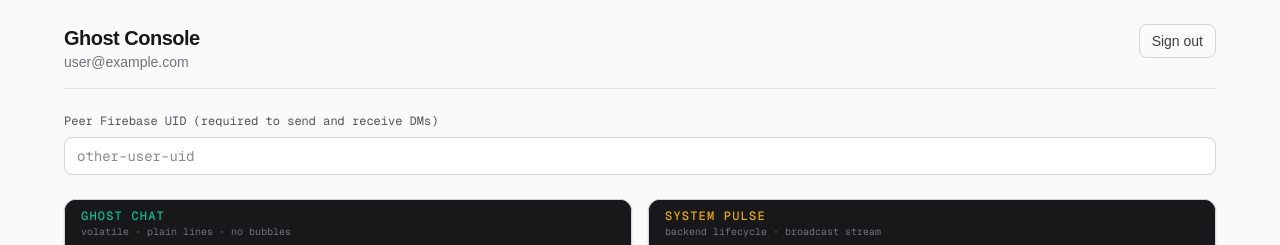
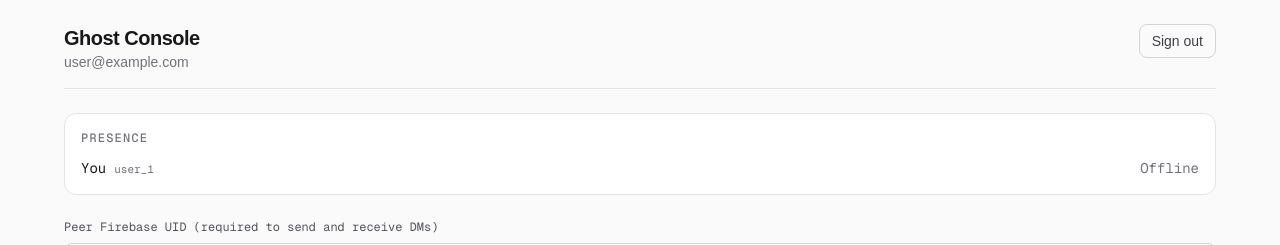
Before and after one commit to Abdelrahmann-Abdelrassoul/Hybrid-Ephemeral-Messenger, a Next.js app in the folder frontend/: page /console in a window 1280 px wide. Shown: the top 245 px of the page. Built offline with nearby package versions, Linux system fonts and the light colour scheme; no server answers; sample sign-in values are in the browser's storage.

Commit message:
Display Active/Offline in Frontend

```diff
--- a/frontend/src/app/console/page.tsx
+++ b/frontend/src/app/console/page.tsx
@@ -1,6 +1,6 @@
 "use client";
 
-import { useEffect, useState } from "react";
+import { useEffect, useMemo, useState } from "react";
 import { onAuthStateChanged, signOut } from "firebase/auth";
 import { useRouter } from "next/navigation";
 import { auth } from "@/src/lib/firebase";
@@ -13,9 +13,30 @@ export default function GhostConsolePage() {
   const [ready, setReady] = useState(false);
   const [label, setLabel] = useState<string | null>(null);
 
-  const { peerUid, setPeerUid, messages, socketReady, sendMessage, peerOk, logs } = useGhostChatSocket({
-    enabled: ready,
-  });
+  const { peerUid, setPeerUid, messages, socketReady, sendMessage, peerOk, logs, presenceByUid, presenceLabelByUid, selfUid } =
+    useGhostChatSocket({
+      enabled: ready,
+    });
+
+  const presenceRoster = useMemo(() => {
+    const peer = peerUid.trim();
+    const rows: { uid: string; label: string; isActive: boolean }[] = [];
+    if (selfUid) {
+      rows.push({
+        uid: selfUid,
+        label: "You",
+        isActive: presenceByUid[selfUid] ?? false,
+      });
+    }
+    if (peer && peer !== selfUid) {
+      rows.push({
+        uid: peer,
+        label: "Peer",
+        isActive: presenceByUid[peer] ?? false,
+      });
+    }
+    return rows;
+  }, [selfUid, peerUid, presenceByUid]);
 
   useEffect(() => {
     const unsub = onAuthStateChanged(auth, (user) => {
@@ -56,6 +77,46 @@ export default function GhostConsolePage() {
           </button>
         </header>
 
+        <section
+          aria-label="Presence roster"
+          className="rounded-xl border border-zinc-200 bg-white p-4 dark:border-zinc-800 dark:bg-zinc-950"
+        >
+          <h2 className="font-mono text-xs font-medium uppercase tracking-widest text-zinc-500 dark:text-zinc-400">
+            Presence
+          </h2>
+          <ul className="mt-3 flex flex-col gap-2">
+            {presenceRoster.length === 0 ? (
+              <li className="font-mono text-xs text-zinc-500">No users in roster.</li>
+            ) : (
+              presenceRoster.map((user) => (
+                <li
+                  key={user.uid}
+                  className="flex items-center justify-between gap-4 font-mono text-sm text-zinc-800 dark:text-zinc-200"
+                >
+                  <span className="min-w-0 shrink text-zinc-600 dark:text-zinc-400" title={user.uid}>
+                    <span className="text-zinc-900 dark:text-zinc-100">{user.label}</span>
+                    {presenceLabelByUid[user.uid] ? (
+                      <span className="ml-2 text-zinc-700 dark:text-zinc-300">
+                        {presenceLabelByUid[user.uid]}
+                      </span>
+                    ) : null}
+                    <span className="ml-2 break-all font-mono text-[11px] text-zinc-500">{user.uid}</span>
+                  </span>
+                  <span
+                    className={
+                      user.isActive
+                        ? "shrink-0 text-emerald-600 dark:text-emerald-400"
+                        : "shrink-0 text-zinc-500 dark:text-zinc-500"
+                    }
+                  >
+                    {user.isActive ? "Active" : "Offline"}
+                  </span>
+                </li>
+              ))
+            )}
+          </ul>
+        </section>
+
         <div className="flex flex-col gap-2">
           <label className="font-mono text-xs text-zinc-600 dark:text-zinc-400" htmlFor="peer-uid">
             Peer Firebase UID (required to send and receive DMs)
--- a/frontend/src/features/console/useGhostChatSocket.ts
+++ b/frontend/src/features/console/useGhostChatSocket.ts
@@ -15,6 +15,8 @@ export function useGhostChatSocket({ enabled }: UseGhostChatSocketOptions) {
   const [messages, setMessages] = useState<GhostChatMessage[]>([]);
   const [logs, setLogs] = useState<SystemPulseLog[]>([]);
   const [socketReady, setSocketReady] = useState(false);
+  const [presenceByUid, setPresenceByUid] = useState<Record<string, boolean>>({});
+  const [presenceLabelByUid, setPresenceLabelByUid] = useState<Record<string, string>>({});
   const socketRef = useRef<Socket | null>(null);
 
   useEffect(() => {
@@ -36,15 +38,28 @@ export function useGhostChatSocket({ enabled }: UseGhostChatSocketOptions) {
       }
       socketRef.current = socket;
 
+      const seedSelfLabel = () => {
+        const selfName =
+          user.displayName?.trim() ||
+          user.email?.trim() ||
+          (user.uid.length > 10 ? `${user.uid.slice(0, 8)}…` : user.uid);
+        setPresenceLabelByUid((prev) => ({ ...prev, [user.uid]: selfName }));
+      };
+
       const onConnect = () => {
         setSocketReady(true);
+        seedSelfLabel();
         socket.emit("presence:online", user.uid);
       };
-      const onDisconnect = () => setSocketReady(false);
+      const onDisconnect = () => {
+        setSocketReady(false);
+        setPresenceByUid((prev) => ({ ...prev, [user.uid]: false }));
+      };
       socket.on("connect", onConnect);
       socket.on("disconnect", onDisconnect);
       if (socket.connected) {
         setSocketReady(true);
+        seedSelfLabel();
         socket.emit("presence:online", user.uid);
       }
 
@@ -71,18 +86,33 @@ export function useGhostChatSocket({ enabled }: UseGhostChatSocketOptions) {
       });
 
       socket.on("presence:update", (raw: unknown) => {
-        const p = raw as { uid?: string; status?: string };
+        const p = raw as { uid?: string; status?: string; displayName?: string };
         if (
           typeof p.uid !== "string" ||
           (p.status !== "online" && p.status !== "offline")
         ) {
           return;
         }
+        const uid = p.uid;
+        const status = p.status;
+        const displayName =
+          typeof p.displayName === "string" && p.displayName.trim().length > 0
+            ? p.displayName.trim()
+            : uid.length > 10
+              ? `${uid.slice(0, 8)}…`
+              : uid;
+
+        setPresenceByUid((prev) => ({
+          ...prev,
+          [uid]: status === "online",
+        }));
+        setPresenceLabelByUid((prev) => ({ ...prev, [uid]: displayName }));
+        const pulseWho = displayName === uid ? uid : `${displayName} [${uid}]`;
         setLogs((prev) => [
           ...prev,
           {
             at: Date.now(),
-            line: `[PRESENCE]: ${p.uid} → ${p.status}`,
+            line: `[PRESENCE]: ${pulseWho} → ${status}`,
           },
         ]);
       });
@@ -92,6 +122,8 @@ export function useGhostChatSocket({ enabled }: UseGhostChatSocketOptions) {
       cancelled = true;
       setSocketReady(false);
       setLogs([]);
+      setPresenceByUid({});
+      setPresenceLabelByUid({});
       void socketPromise.then((s) => {
         s.removeAllListeners();
         s.disconnect();
@@ -118,6 +150,7 @@ export function useGhostChatSocket({ enabled }: UseGhostChatSocketOptions) {
   );
 
   const peerOk = peerUid.trim().length > 0;
+  const selfUid = auth.currentUser?.uid ?? "";
 
   return {
     peerUid,
@@ -127,5 +160,8 @@ export function useGhostChatSocket({ enabled }: UseGhostChatSocketOptions) {
     sendMessage,
     peerOk,
     logs,
+    presenceByUid,
+    presenceLabelByUid,
+    selfUid,
   };
 }
```
Also changed, not shown: 1 other file (tests, documents, lock files or other folders).
